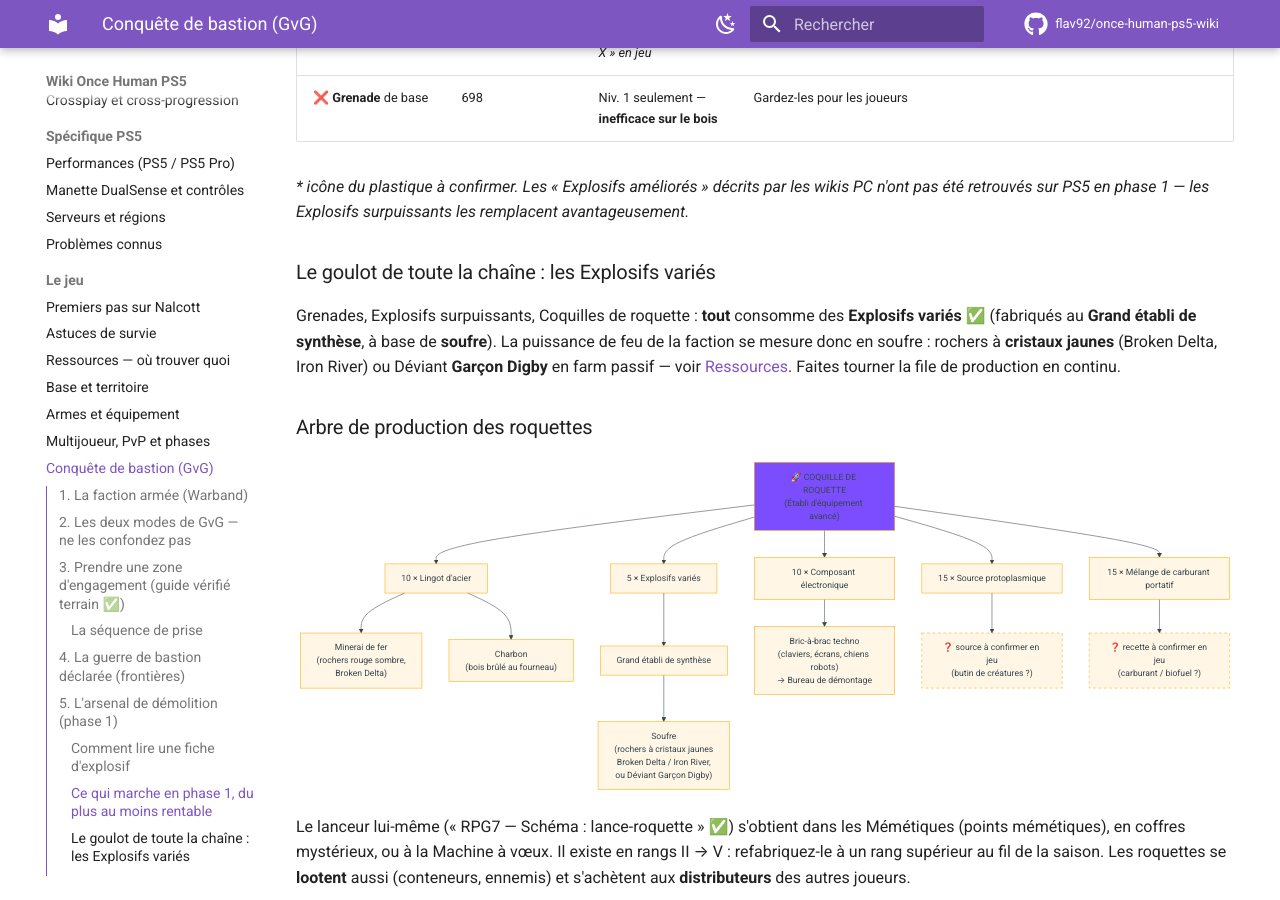
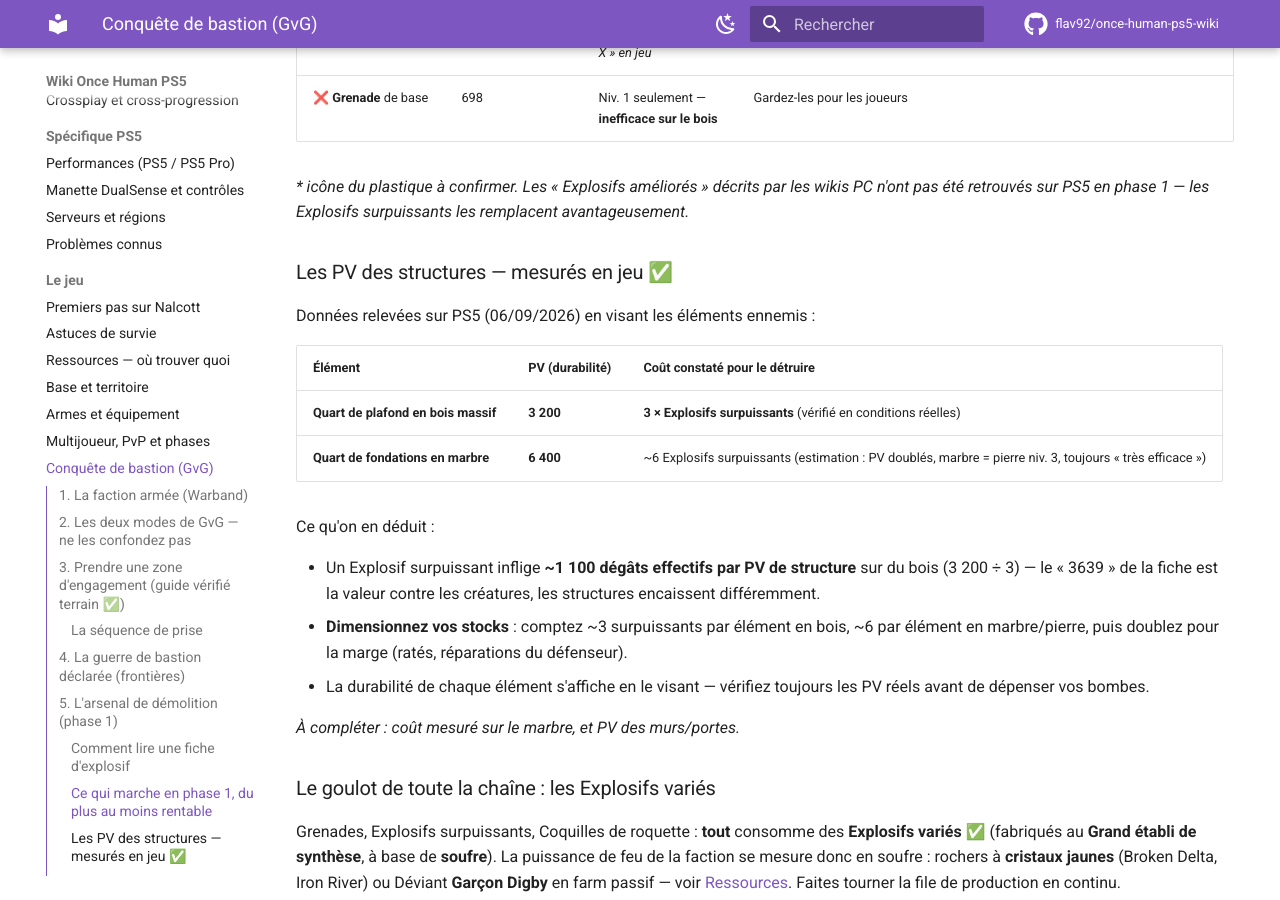
Before and after one commit to flav92/once-human-ps5-wiki, an MkDocs documentation site: the page built from docs/jeu/conquete-bastion.md, in a window 1280 px wide and 900 px high, scrolled down 3406 px. Built offline with MkDocs 1.6.1 and Material for MkDocs 9.7.7, drawn with Linux system fonts in a browser that asks for light colours; comment, search, counter and statistics services are not loaded.

Commit message:
Première mesure terrain : PV des structures et coût en Explosifs surpuissants
Quart de plafond bois massif = 3200 PV = 3 Explosifs surpuissants
(vérifié en jeu PS5). Quart de fondations marbre = 6400 PV.

Co-Authored-By: Claude Fable 5 <noreply@anthropic.com>
Claude-Session: https://claude.ai/code/session_01TCxfqbazixhXZqmCd3gYVk

```diff
--- a/docs/jeu/conquete-bastion.md
+++ b/docs/jeu/conquete-bastion.md
@@ -96,6 +96,23 @@ La ligne clé de chaque fiche : *« Très efficace contre les structures de **ni
 
 *\* icône du plastique à confirmer. Les « Explosifs améliorés » décrits par les wikis PC n'ont pas été retrouvés sur PS5 en phase 1 — les Explosifs surpuissants les remplacent avantageusement.*
 
+### Les PV des structures — mesurés en jeu ✅
+
+Données relevées sur PS5 (06/09/2026) en visant les éléments ennemis :
+
+| Élément | PV (durabilité) | Coût constaté pour le détruire |
+|---|---|---|
+| **Quart de plafond en bois massif** | **3 200** | **3 × Explosifs surpuissants** (vérifié en conditions réelles) |
+| **Quart de fondations en marbre** | **6 400** | ~6 Explosifs surpuissants (estimation : PV doublés, marbre = pierre niv. 3, toujours « très efficace ») |
+
+Ce qu'on en déduit :
+
+- Un Explosif surpuissant inflige **~1 100 dégâts effectifs par PV de structure** sur du bois (3 200 ÷ 3) — le « 3639 » de la fiche est la valeur contre les créatures, les structures encaissent différemment.
+- **Dimensionnez vos stocks** : comptez ~3 surpuissants par élément en bois, ~6 par élément en marbre/pierre, puis doublez pour la marge (ratés, réparations du défenseur).
+- La durabilité de chaque élément s'affiche en le visant — vérifiez toujours les PV réels avant de dépenser vos bombes.
+
+*À compléter : coût mesuré sur le marbre, et PV des murs/portes.*
+
 ### Le goulot de toute la chaîne : les Explosifs variés
 
 Grenades, Explosifs surpuissants, Coquilles de roquette : **tout** consomme des **Explosifs variés** ✅ (fabriqués au **Grand établi de synthèse**, à base de **soufre**). La puissance de feu de la faction se mesure donc en soufre : rochers à **cristaux jaunes** (Broken Delta, Iron River) ou Déviant **Garçon Digby** en farm passif — voir [Ressources](ressources.md#soufre). Faites tourner la file de production en continu.
```
